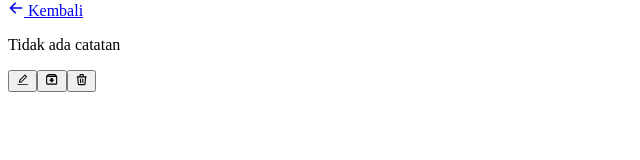
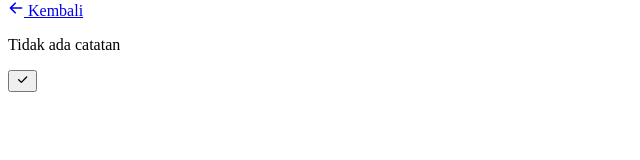
Before and after one commit to jhonarendra/react-personal-notes, a React (Create React App) app: page /notes/1/edit in a window 1280 px wide. Shown: the part 135-295 px from the top of the page, without its empty margins (0-640 px from the left). Built offline with nearby package versions, Linux system fonts and the light colour scheme; the HTML template or start-up script is replaced by a standard one.

Commit message:
add: handle edit

```diff
--- /dev/null
+++ b/src/components/notes/NotesIdEditPageAction.jsx
@@ -0,0 +1,27 @@
+import React from 'react'
+import PropTypes from 'prop-types'
+import { HiCheck } from 'react-icons/hi'
+import PageAction from '../layout/PageAction'
+
+function NotesIdEditPageAction({
+  handleSave
+}) {
+  return (
+    <PageAction page="detail-page">
+      <button
+        className="action"
+        type="button"
+        title="Simpan"
+        onClick={() => handleSave()}
+      >
+        <HiCheck />
+      </button>
+    </PageAction>
+  )
+}
+
+NotesIdEditPageAction.propTypes = {
+  handleSave: PropTypes.func.isRequired
+}
+
+export default NotesIdEditPageAction
--- a/src/components/notes/NotesIdPageAction.jsx
+++ b/src/components/notes/NotesIdPageAction.jsx
@@ -30,7 +30,7 @@ function NotesIdPageAction({
         <button
           className="action"
           type="button"
-          title="Tambah"
+          title="Hapus"
           onClick={() => handleDelete()}
         >
           <HiOutlineTrash />
--- a/src/pages/notes/_id-edit.jsx
+++ b/src/pages/notes/_id-edit.jsx
@@ -1,12 +1,16 @@
 import React, { useEffect, useState } from 'react'
 import { Link, useNavigate, useParams } from 'react-router-dom'
-import { ContentState, convertFromHTML, EditorState } from 'draft-js'
+import {
+  ContentState, convertFromHTML, convertToRaw, EditorState
+} from 'draft-js'
 import { Editor } from 'react-draft-wysiwyg'
 import { HiArrowLeft } from 'react-icons/hi'
+import draftToHtml from 'draftjs-to-html'
 import {
-  archiveNote, deleteNote, getNote, unarchiveNote
+  editNote,
+  getNote
 } from '../../utils/local-data'
-import NotesIdPageAction from '../../components/notes/NotesIdPageAction'
+import NotesIdEditPageAction from '../../components/notes/NotesIdEditPageAction'
 import NoteListEmpty from '../../components/notes/NoteListEmpty'
 
 export default function NotesIdEditPages() {
@@ -31,23 +35,11 @@ export default function NotesIdEditPages() {
     setForm((data) => ({ ...data, body }))
   }
 
-  const handleEdit = () => {
-    navigate(`/notes/${id}/edit`)
-  }
-
-  const handleArchive = () => {
-    if (form.archived) {
-      unarchiveNote(id)
-      navigate('/archives')
-    } else {
-      archiveNote(id)
-      navigate('/')
-    }
-  }
-
-  const handleDelete = () => {
-    deleteNote(id)
-    navigate('/')
+  const handleSave = () => {
+    const { title } = form
+    const body = draftToHtml(convertToRaw(form.body.getCurrentContent()))
+    editNote({ id, title, body })
+    navigate(`/notes/${id}`)
   }
 
   useEffect(() => {
@@ -96,11 +88,8 @@ export default function NotesIdEditPages() {
         <NoteListEmpty />
       )}
       {/* TODO: action simpan edit */}
-      <NotesIdPageAction
-        archived={form.archived || false}
-        handleEdit={handleEdit}
-        handleArchive={handleArchive}
-        handleDelete={handleDelete}
+      <NotesIdEditPageAction
+        handleSave={handleSave}
       />
     </section>
   )
```
